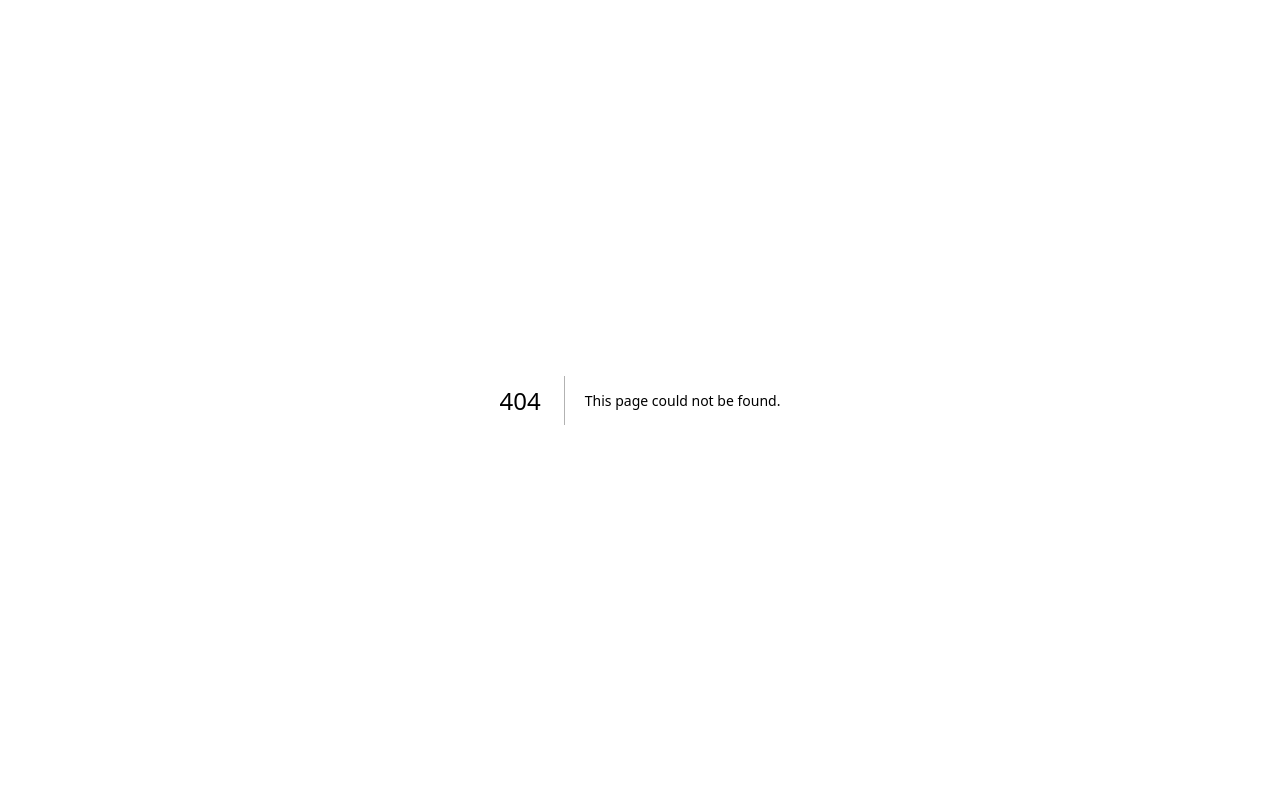
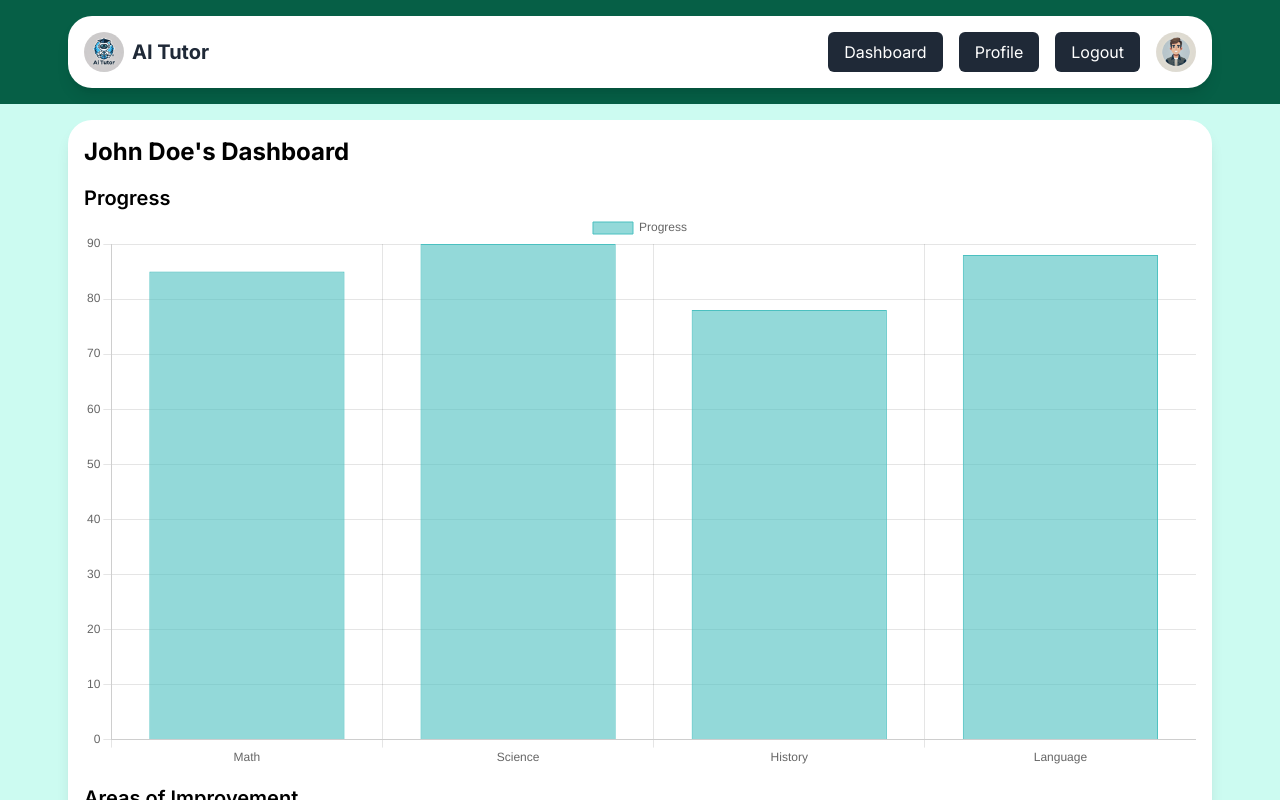
Before and after one commit to unnathik/tAI, a Next.js app in the folder tai/: page /studentProfile in a window 1280 px wide. Before the commit this address had no page. Built offline with nearby package versions, Linux system fonts and the light colour scheme.

Commit message:
user dashboard

```diff
--- /dev/null
+++ b/tai/src/app/component/ActivityChart.tsx
@@ -0,0 +1,24 @@
+import React from 'react';
+import { Line } from 'react-chartjs-2';
+import { Chart as ChartJS, CategoryScale, LinearScale, LineElement, Title, Tooltip, Legend, PointElement } from 'chart.js';
+
+ChartJS.register(CategoryScale, LinearScale, LineElement, Title, Tooltip, Legend, PointElement);
+
+const ActivityChart = ({ data }: { data: any }) => {
+  const chartData = {
+    labels: data.labels,
+    datasets: [
+      {
+        label: 'Weekly Activity (hours)',
+        data: data.values,
+        backgroundColor: 'rgba(54, 162, 235, 0.6)',
+        borderColor: 'rgba(54, 162, 235, 1)',
+        fill: false,
+      },
+    ],
+  };
+
+  return <Line data={chartData} />;
+};
+
+export default ActivityChart;
--- /dev/null
+++ b/tai/src/app/component/EmotionsChart.tsx
@@ -0,0 +1,53 @@
+import React from 'react';
+
+const EmotionsDisplay = ({ emotions }: { emotions: { emotion: string, intensity: number }[] }) => {
+  return (
+    <div className="flex flex-wrap">
+      {emotions.map((emotionData, index) => (
+        <div
+          key={index}
+          className="m-2 p-2 text-center text-white rounded-lg"
+          style={{
+            width: `${emotionData.intensity / 2}%`,
+            backgroundColor: getColorForEmotion(emotionData.emotion),
+            flexGrow: 1
+          }}
+        >
+          {emotionData.emotion}
+        </div>
+      ))}
+    </div>
+  );
+};
+
+// Function to return a color based on the emotion
+const getColorForEmotion = (emotion: string) => {
+  switch (emotion) {
+    case 'Happy':
+      return 'rgba(75, 192, 192, 0.6)';
+    case 'Focused':
+      return 'rgba(54, 162, 235, 0.6)';
+    case 'Anxious':
+      return 'rgba(255, 99, 132, 0.6)';
+    case 'Curious':
+      return 'rgba(153, 102, 255, 0.6)';
+    case 'Excited':
+      return 'rgba(255, 159, 64, 0.6)';
+    case 'Tired':
+      return 'rgba(201, 203, 207, 0.6)';
+    case 'Bored':
+      return 'rgba(255, 205, 86, 0.6)';
+    case 'Interested':
+      return 'rgba(255, 99, 71, 0.8)';
+    case 'Confused':
+      return 'rgba(154,205,50,0.5)';
+    case 'Confident':
+      return 'rgba(245, 62, 238, 0.8)';
+    case 'Nervous':
+      return 'rgba(0, 0, 205, 0.6)';
+    default:
+      return 'rgba(201, 203, 207, 0.6)';
+  }
+};
+
+export default EmotionsDisplay;
--- /dev/null
+++ b/tai/src/app/component/ImprovementChart.tsx
@@ -0,0 +1,24 @@
+import React from 'react';
+import { Radar } from 'react-chartjs-2';
+import { Chart as ChartJS, RadialLinearScale, PointElement, LineElement, Filler, Tooltip, Legend } from 'chart.js';
+
+ChartJS.register(RadialLinearScale, PointElement, LineElement, Filler, Tooltip, Legend);
+
+const ImprovementChart = ({ data }: { data: any }) => {
+  const chartData = {
+    labels: data.labels,
+    datasets: [
+      {
+        label: 'Areas of Improvement',
+        data: data.values,
+        backgroundColor: 'rgba(255, 99, 132, 0.6)',
+        borderColor: 'rgba(255, 99, 132, 1)',
+        borderWidth: 1,
+      },
+    ],
+  };
+
+  return <Radar data={chartData} />;
+};
+
+export default ImprovementChart;
--- a/tai/src/app/component/Navbar.tsx
+++ b/tai/src/app/component/Navbar.tsx
@@ -25,6 +25,7 @@ const Navbar: React.FC = () => {
         </div>
         <div className="flex space-x-4">
           <button className="px-4 py-2 bg-gray-800 text-white rounded-md" onClick={() => handleNavigation('/studentDashboard')}>Dashboard</button>
+          <button className="px-4 py-2 bg-gray-800 text-white rounded-md" onClick={() => handleNavigation('/studentProfile')}>Profile</button>
           <button className="px-4 py-2 bg-gray-800 text-white rounded-md" onClick={() => handleNavigation('/studentLogin')}>Logout</button>
           <Image
                 src="/assets/pfp.png"
--- /dev/null
+++ b/tai/src/app/component/ProgressChart.tsx
@@ -0,0 +1,24 @@
+import React from 'react';
+import { Bar } from 'react-chartjs-2';
+import { Chart as ChartJS, CategoryScale, LinearScale, BarElement, Title, Tooltip, Legend } from 'chart.js';
+
+ChartJS.register(CategoryScale, LinearScale, BarElement, Title, Tooltip, Legend);
+
+const ProgressChart = ({ data }: { data: any }) => {
+  const chartData = {
+    labels: data.labels,
+    datasets: [
+      {
+        label: 'Progress',
+        data: data.values,
+        backgroundColor: 'rgba(75, 192, 192, 0.6)',
+        borderColor: 'rgba(75, 192, 192, 1)',
+        borderWidth: 1,
+      },
+    ],
+  };
+
+  return <Bar data={chartData} />;
+};
+
+export default ProgressChart;
--- /dev/null
+++ b/tai/src/app/studentProfile/page.tsx
@@ -0,0 +1,104 @@
+"use client";
+import { useRouter } from 'next/navigation';
+import React, { useState, useEffect } from 'react';
+import Navbar from '../component/Navbar';
+import ProgressChart from '../component/ProgressChart';
+import ImprovementChart from '../component/ImprovementChart';
+import ActivityChart from '../component/ActivityChart';
+import EmotionsDisplay from '../component/EmotionsChart';
+
+const StudentProfile = () => {
+  const router = useRouter();
+
+  // Dummy data for testing
+  const dummyData = {
+    name: "John Doe",
+    progress: {
+      labels: ["Math", "Science", "History", "Language"],
+      values: [85, 90, 78, 88]
+    },
+    improvement: {
+      labels: ["Math", "Science", "History", "Language"],
+      values: [15, 10, 22, 12]
+    },
+    activity: {
+      labels: ["Week 1", "Week 2", "Week 3", "Week 4"],
+      values: [10, 12, 8, 9]
+    },
+    emotions: {
+      Math: [
+        { emotion: "Happy", intensity: 90 },
+        { emotion: "Focused", intensity: 70 },
+        { emotion: "Anxious", intensity: 50 }
+      ],
+      Science: [
+        { emotion: "Curious", intensity: 85 },
+        { emotion: "Excited", intensity: 80 },
+        { emotion: "Tired", intensity: 40 }
+      ],
+      History: [
+        { emotion: "Bored", intensity: 60 },
+        { emotion: "Interested", intensity: 75 },
+        { emotion: "Confused", intensity: 55 }
+      ],
+      Language: [
+        { emotion: "Confident", intensity: 95 },
+        { emotion: "Nervous", intensity: 60 },
+        { emotion: "Happy", intensity: 85 }
+      ]
+    }
+  };
+
+  const [studentData, setStudentData] = useState<any>(dummyData);
+
+  useEffect(() => {
+    // Here you can later add the logic to fetch actual data
+    // For now, we're using dummy data
+    setStudentData(dummyData);
+  }, []);
+
+  if (!studentData) {
+    return <div>Loading...</div>;
+  }
+
+  return (
+    <div className="h-screen w-full flex flex-col bg-teal-100 overflow-hidden">
+      <Navbar />
+      <div className="flex-grow overflow-y-auto">
+        <div className="flex flex-col px-4 py-4">
+          <div className="bg-four rounded-3xl w-11/12 mx-auto shadow-lg bg-white p-4">
+            <h1 className="text-2xl font-bold mb-4">{studentData.name}'s Dashboard</h1>
+            <div className="mb-4">
+              <h2 className="text-xl font-semibold">Progress</h2>
+              <div className="w-full">
+                <ProgressChart data={studentData.progress} />
+              </div>
+            </div>
+            <div className="mb-4">
+              <h2 className="text-xl font-semibold">Areas of Improvement</h2>
+              <div className="w-full">
+                <ImprovementChart data={studentData.improvement} />
+              </div>
+            </div>
+            <div className="mb-4">
+              <h2 className="text-xl font-semibold">Weekly Activity</h2>
+              <div className="w-full">
+                <ActivityChart data={studentData.activity} />
+              </div>
+            </div>
+            {studentData.progress.labels.map((subject: string, index: number) => (
+              <div key={index} className="mb-4">
+                <h2 className="text-xl font-semibold">{subject} Emotions</h2>
+                <div className="w-full">
+                  <EmotionsDisplay emotions={studentData.emotions[subject]} />
+                </div>
+              </div>
+            ))}
+          </div>
+        </div>
+      </div>
+    </div>
+  );
+};
+
+export default StudentProfile;
```
Also changed, not shown: tai/package.json (+5 -6 lines), 1 other file (tests, documents, lock files or other folders).
